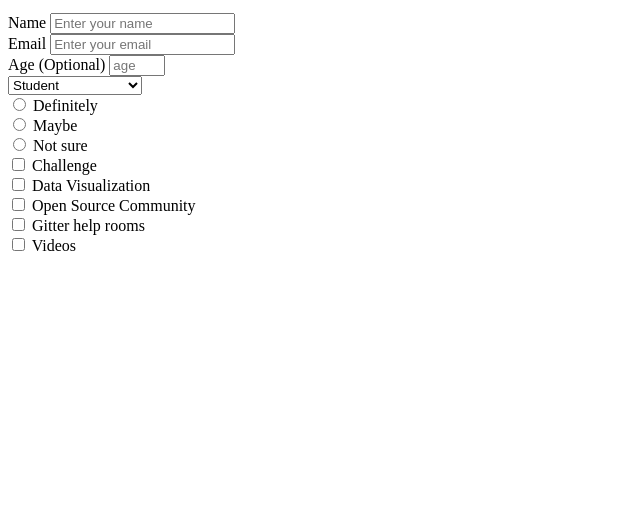
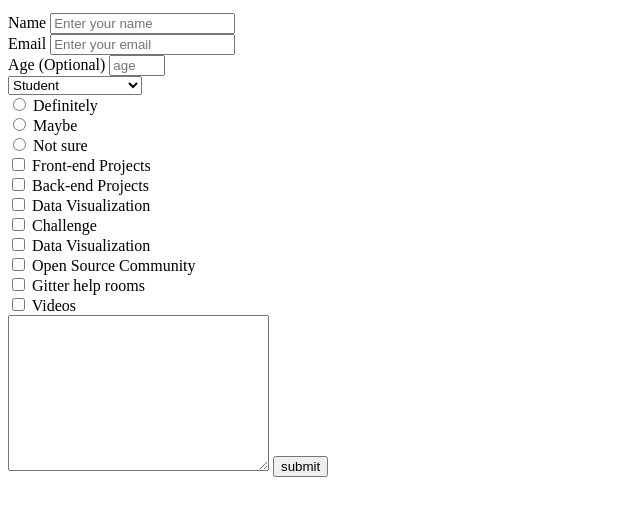
Before and after one commit to ausiemass/santiago-austin, a plain HTML site: page index.html in a window 1280 px wide. Shown: the part 101-616 px from the top of the page, without its empty margins (0-640 px from the left). Drawn offline with Linux system fonts and the light colour scheme.

Commit message:
15 an 16

```diff
--- a/index.html
+++ b/index.html
@@ -36,6 +36,9 @@
         <option value="">other</option>
       </select>
 
+
+
+
       <label for="recommend"
         ><input type="radio" name="recommend" /> Definitely</label
       >
@@ -45,6 +48,16 @@
       <label for="recommend"
         ><input type="radio" name="recommend" /> Not sure</label
       >
+      <label for=""
+        ><input type="checkbox" value="Front-end" /> Front-end Projects</label>
+
+      <label for=""
+        ><input type="checkbox" value="Back-end" /> Back-end Projects</label>
+
+      <label for=""
+        ><input type="checkbox" value="data" /> Data Visualization
+      </label>
+
       <label for=""
         ><input type="checkbox" value="challenge" /> Challenge</label
       >
@@ -58,6 +71,10 @@
         ><input type="checkbox" value="gitter" /> Gitter help rooms</label
       >
       <label for=""><input type="checkbox" value="video" /> Videos</label>
+
+      <textarea name="" id="" cols="30" rows="10"></textarea>
+      <button id="submit">submit</button>
+
     </form>
 
     <script src="https://cdn.freecodecamp.org/testable-projects-fcc/v1/bundle.js"></script>
```
